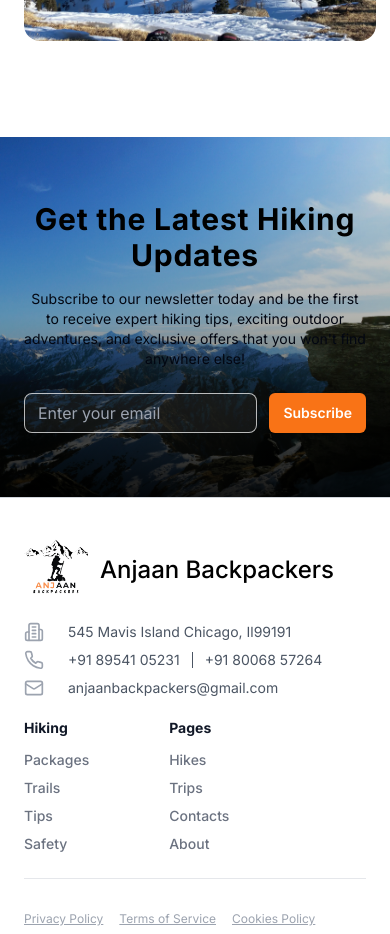
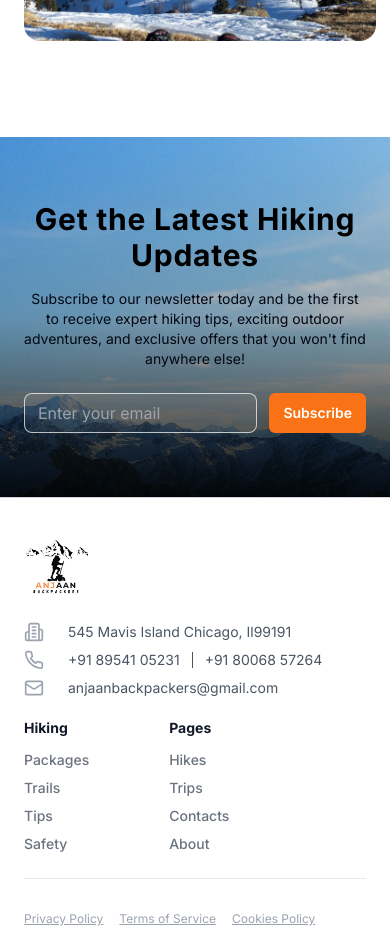
Before and after one commit to Cnippet/anjaanbackpackers, a Next.js app: page / in a window 390 px wide. Shown: the part 1980-2914 px from the top of the page. Built offline with nearby package versions, Linux system fonts and the light colour scheme.

Commit message:
updated newsletter and footer

```diff
--- a/components/Footer.jsx
+++ b/components/Footer.jsx
@@ -17,7 +17,7 @@ const Footer = () => {
                                 loading='eager'
                                 className='w-16 h-16'
                             />
-                            <span className='my-auto text-2xl font-medium text-black whitespace-nowrap'>
+                            <span className='my-auto hidden text-2xl font-medium text-black whitespace-nowrap md:block'>
                                 Anjaan Backpackers
                             </span>
                         </a>
--- a/components/Newsletter.jsx
+++ b/components/Newsletter.jsx
@@ -24,10 +24,10 @@ const Newsletter = () => {
             {/*Newsletter with backgroud image*/}
             <section className='relative isolate overflow-hidden'
                 style={{
-                    backgroundImage: "url('/hiking/hiking6.webp')",
+                    backgroundImage: "url('/hiking/hikingnl.jpg ')",
                     backgroundPosition: 'center',
                     backgroundSize: 'cover',
-                    backgroundAttachment: 'fixed',
+                    // backgroundAttachment: 'fixed',
                 }}
             >
                 <div className='absolute w-full h-full z-[-10] bg-gradient-to-b from-black/10 via-black/30 to-black/90'></div>
```
Also changed, not shown: public/hiking/hikingnl.jpg (added).
